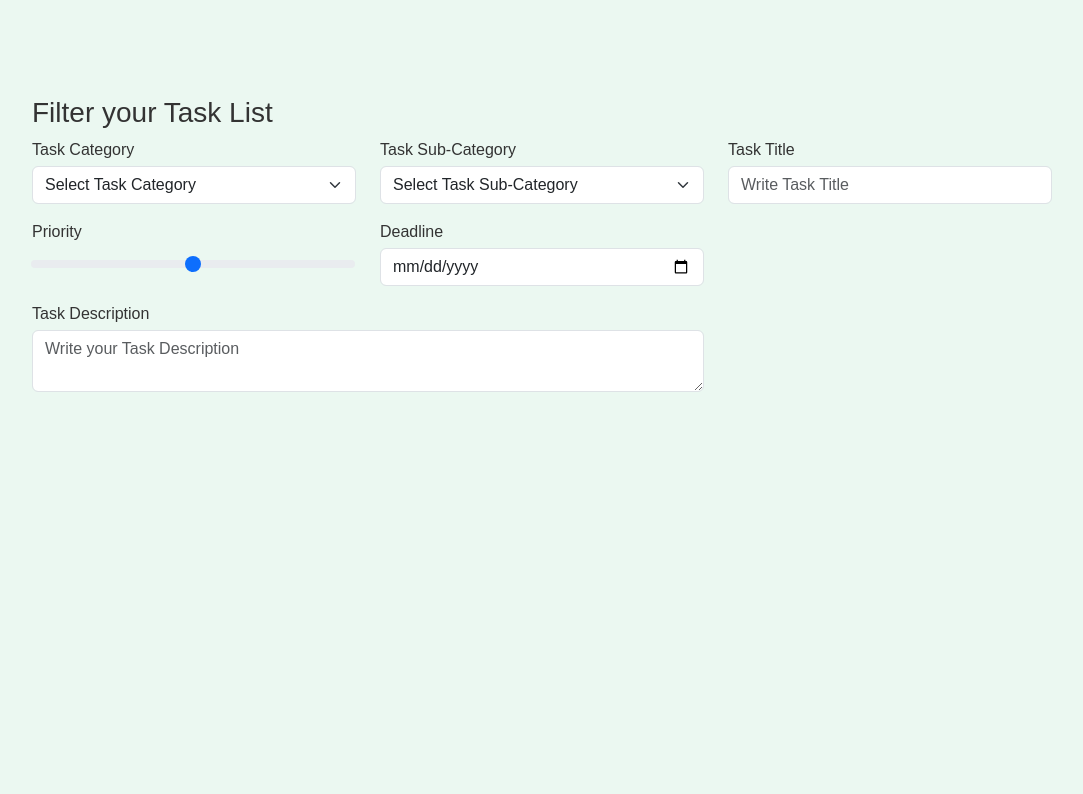
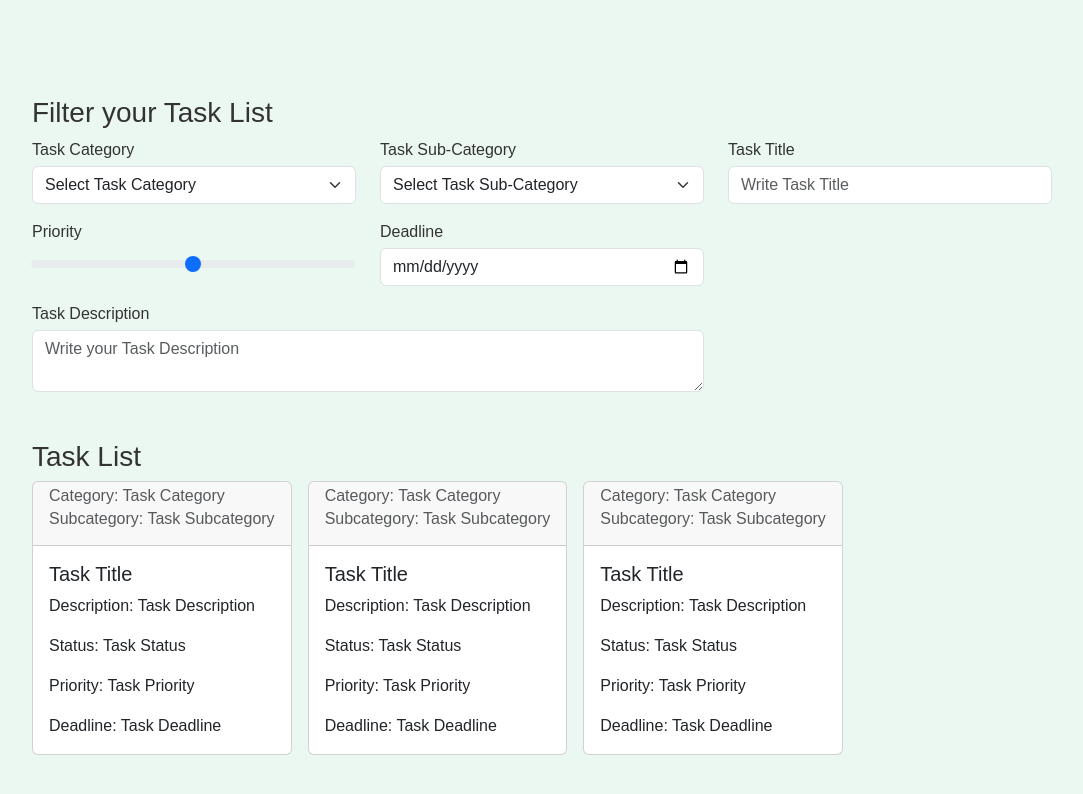
Before and after one commit to haque-lubna/TodoApps, a React (Create React App) app in the folder todo-react-app/: page / in a window 1280 px wide. Shown: the top 794 px of the page, without its empty margins (64-1147 px from the left). Built offline with nearby package versions, Linux system fonts and the light colour scheme.

Commit message:
wip: task list card design

```diff
--- a/todo-react-app/src/App.js
+++ b/todo-react-app/src/App.js
@@ -1,10 +1,12 @@
 import './App.css';
-import { FilteringForm } from './components/FilteringForm';
+import { FilteringForm } from './components/formComponents/FilteringForm';
+import { TaskList } from './components/listComponents/TaskList';
 
 function App() {
   return (
     <div className='container m-5 p-5'>
       <FilteringForm/>
+      <TaskList/>
     </div>
   );
 }
--- /dev/null
+++ b/todo-react-app/src/components/listComponents/SingleTask.js
@@ -0,0 +1,19 @@
+import React from 'react'
+
+export const SingleTask = () => {
+  return (
+    <div class="card">
+      <div class="card-header">
+        <h6 class="card-subtitle mb-2 text-muted">Category: Task Category</h6>
+        <h6 class="card-subtitle mb-2 text-muted">Subcategory: Task Subcategory</h6>
+      </div>
+      <div class="card-body">
+        <h5 class="card-title">Task Title</h5>
+        <p class="card-text">Description: Task Description</p>
+        <p class="card-text">Status: Task Status</p>
+        <p class="card-text">Priority: Task Priority</p>
+        <p class="card-text">Deadline: Task Deadline</p>
+      </div>
+    </div>
+  )
+}
--- /dev/null
+++ b/todo-react-app/src/components/listComponents/TaskList.js
@@ -0,0 +1,15 @@
+import React from 'react'
+import { SingleTask } from './SingleTask'
+
+export const TaskList = () => {
+  return (
+    <div className='mt-5'>
+        <h3>Task List</h3>
+        <div className='d-flex justify-content-start gap-3'>
+            <SingleTask/>
+            <SingleTask/>
+            <SingleTask/>
+        </div>
+    </div>
+  )
+}
```
Also changed, not shown: todo-react-app/src/components/formComponents/FilteringForm.js (renamed from todo-react-app/src/components/FilteringForm.js, +4 -4 lines).
